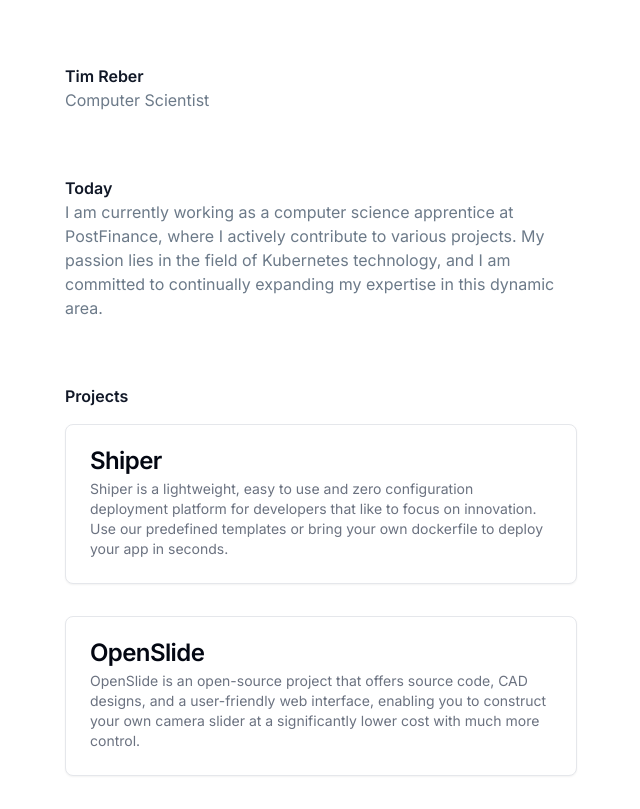
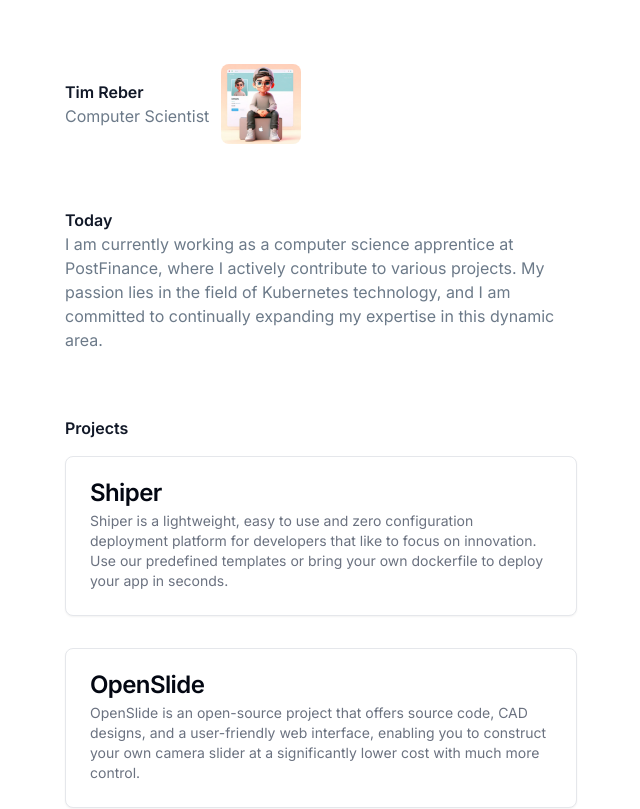
Before and after one commit to sempex/portfolio, a Next.js app: page / in a window 1280 px wide. Shown: the top 809 px of the page, without its empty margins (319-959 px from the left). Built offline with nearby package versions, Linux system fonts and the light colour scheme.

Commit message:
feat: test picture

```diff
--- a/app/page.tsx
+++ b/app/page.tsx
@@ -12,10 +12,13 @@
   return (
     <main className='w-screen'>
       <div className='flex flex-col items-start space-y-16 p-16 w-2/4 mx-auto'>
-        <div className=''>
-          <a className='text-primary font-semibold'>Tim Reber</a>
-          <br />
-          <a className='text-secondary'>Computer Scientist</a>
+        <div className="flex items-center space-x-3">
+          <div className="">
+            <a className='text-primary font-semibold'>Tim Reber</a>
+            <br />
+            <a className='text-secondary'>Computer Scientist</a>
+          </div>
+          <Image src={`/profile_picture.webp`} alt={'profile_picture'} width={80} height={80} className="rounded-lg" />
         </div>
         <div className=''>
           <a className='text-primary font-semibold'>Today</a>
@@ -55,8 +58,8 @@
         <div>
           <a className="text-primary font-semibold">Get in touch</a>
           <div className="grid grid-cols-3 gap-8 mt-4">
-          <a className="text-secondary" href="https://www.instagram.com/timreber_/">Instagram</a>
-          <a className="text-secondary" href="https://www.linkedin.com/in/tim-reber-79a337230/">LinkedIn</a>
+            <a className="text-secondary" href="https://www.instagram.com/timreber_/">Instagram</a>
+            <a className="text-secondary" href="https://www.linkedin.com/in/tim-reber-79a337230/">LinkedIn</a>
           </div>
         </div>
       </div>
```
Also changed, not shown: public/profile_picture.webp (added), 1 other file (tests, documents, lock files or other folders).
